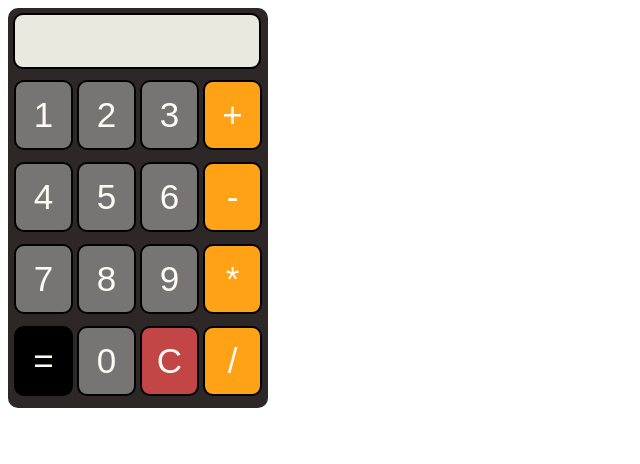
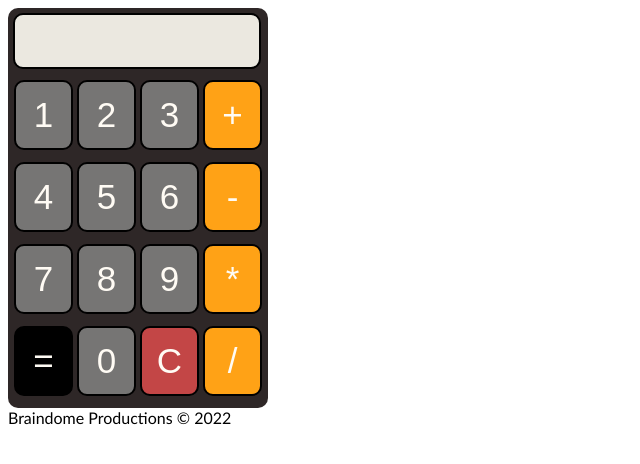
Before and after one commit to braindome/mini-calculator, a plain HTML site: page index.html in a window 1280 px wide. Shown: the whole page, without its empty margins (0-640 px from the left). Drawn offline with Linux system fonts and the light colour scheme.

Commit message:
Added footer

```diff
--- a/index.html
+++ b/index.html
@@ -50,6 +50,7 @@
     </div>
 
   </div>
+  <footer>Braindome Productions © 2022</footer>
 <script src="/script.js"></script>
 </body>
 </html>
```
